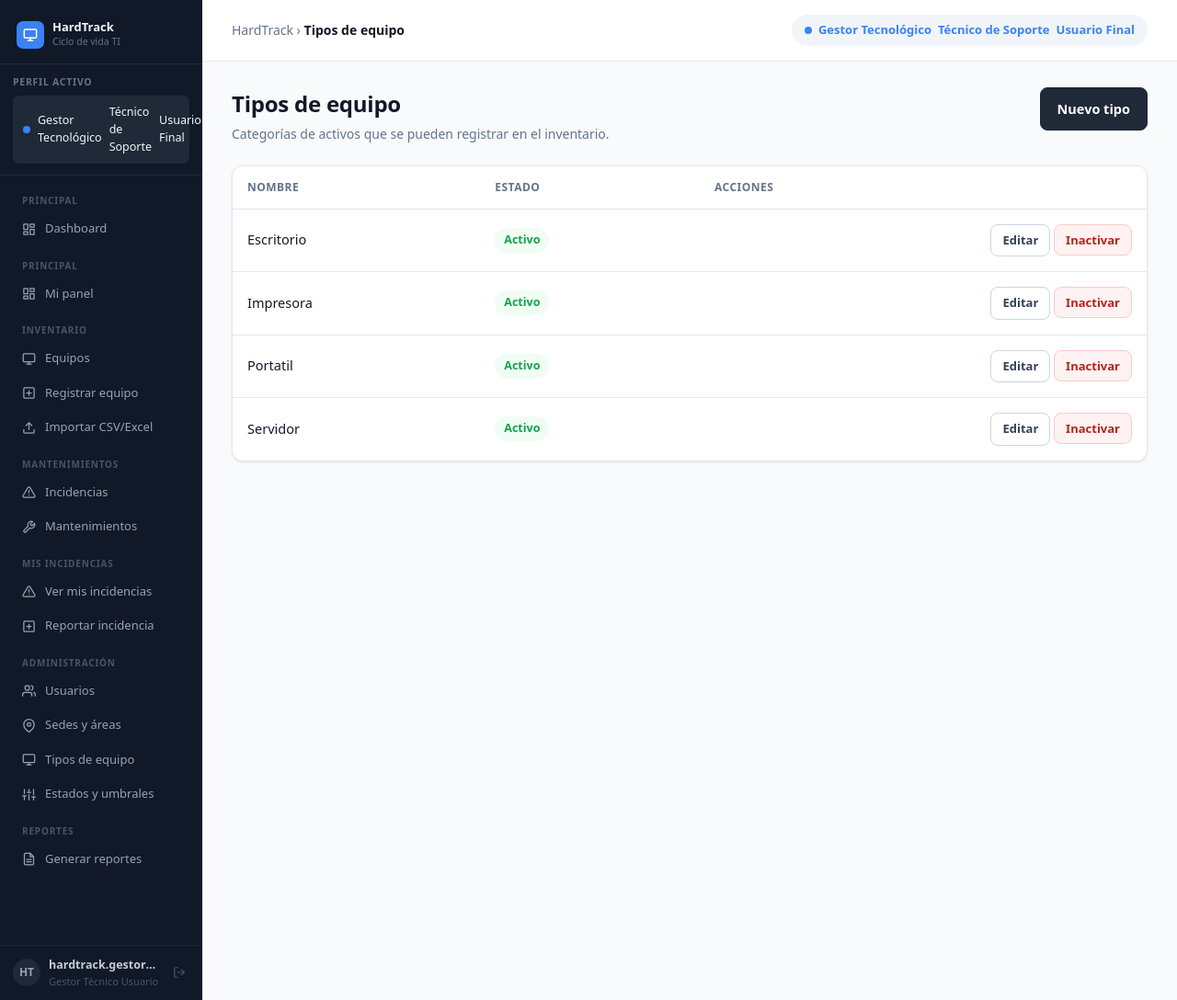
After one commit to SantiG02/gestion-hardware, a Spring Boot app: page /tipos-equipo in a window 1280 px wide. The commit adds this page. Shown: the whole page at 92% size. Run offline with Spring Boot 4, Linux system fonts and the light colour scheme; a user stored in the database is signed in; data comes from the database, SQL or seed files in the repository; some of the project's set-up classes (security, data sources, template engines, error pages and the like) are left out, and stand-ins take their place; some libraries are stand-ins or nearby versions.

Commit message:
Cambios solicitados por jurado en revisión final

```diff
--- a/src/main/java/co/edu/uan/gestionhardware/config/SecurityConfig.java
+++ b/src/main/java/co/edu/uan/gestionhardware/config/SecurityConfig.java
@@ -41,6 +41,7 @@ public class SecurityConfig {
                 .requestMatchers("/equipos/**").hasAnyRole("GESTOR", "TECNICO")
 
                 .requestMatchers("/sedes/**").hasRole("GESTOR")
+                .requestMatchers("/tipos-equipo/**").hasRole("GESTOR")
 
                 .requestMatchers("/incidencias/**").hasAnyRole("GESTOR", "TECNICO")
                 .requestMatchers("/mantenimientos/**").hasAnyRole("GESTOR", "TECNICO")
--- /dev/null
+++ b/src/main/java/co/edu/uan/gestionhardware/controller/TipoEquipoController.java
@@ -0,0 +1,103 @@
+package co.edu.uan.gestionhardware.controller;
+
+import co.edu.uan.gestionhardware.model.TipoEquipo;
+import co.edu.uan.gestionhardware.service.TipoEquipoService;
+import jakarta.validation.Valid;
+import org.springframework.stereotype.Controller;
+import org.springframework.ui.Model;
+import org.springframework.validation.BindingResult;
+import org.springframework.web.bind.annotation.*;
+import org.springframework.web.servlet.mvc.support.RedirectAttributes;
+
+@Controller
+@RequestMapping("/tipos-equipo")
+public class TipoEquipoController {
+
+    private final TipoEquipoService tipoService;
+
+    public TipoEquipoController(TipoEquipoService tipoService) {
+        this.tipoService = tipoService;
+    }
+
+    @GetMapping
+    public String listar(Model model) {
+        model.addAttribute("tipos", tipoService.listarTodos());
+        return "tipo-equipo/lista";
+    }
+
+    @GetMapping("/nuevo")
+    public String mostrarFormularioNuevo(Model model) {
+        model.addAttribute("tipo", new TipoEquipo());
+        return "tipo-equipo/formulario";
+    }
+
+    @GetMapping("/{id}/editar")
+    public String mostrarFormularioEditar(@PathVariable Long id,
+                                          Model model,
+                                          RedirectAttributes flash) {
+        return tipoService.buscarPorId(id)
+                .map(tipo -> {
+                    model.addAttribute("tipo", tipo);
+                    return "tipo-equipo/formulario";
+                })
+                .orElseGet(() -> {
+                    flash.addFlashAttribute("error", "El tipo de equipo no existe");
+                    return "redirect:/tipos-equipo";
+                });
+    }
+
+    @PostMapping("/guardar")
+    public String guardar(@Valid @ModelAttribute("tipo") TipoEquipo tipo,
+                          BindingResult result,
+                          RedirectAttributes flash) {
+
+        boolean esNuevo = (tipo.getId() == null);
+
+        if (!result.hasFieldErrors("nombre")
+                && tipoService.existeNombreEnOtro(tipo.getNombre().trim(), tipo.getId())) {
+            result.rejectValue("nombre", "nombre.duplicado",
+                    "Ya existe un tipo de equipo con ese nombre");
+        }
+
+        if (result.hasErrors()) {
+            return "tipo-equipo/formulario";
+        }
+
+        TipoEquipo destino = esNuevo ? tipo : tipoService.buscarPorId(tipo.getId()).orElse(null);
+        if (destino == null) {
+            flash.addFlashAttribute("error", "El tipo de equipo no existe");
+            return "redirect:/tipos-equipo";
+        }
+
+        destino.setNombre(tipo.getNombre().trim());
+        tipoService.guardar(destino);
+
+        flash.addFlashAttribute("exito",
+                esNuevo ? "Tipo de equipo registrado correctamente"
+                        : "Tipo de equipo actualizado correctamente");
+        return "redirect:/tipos-equipo";
+    }
+
+    @PostMapping("/{id}/desactivar")
+    public String desactivar(@PathVariable Long id, RedirectAttributes flash) {
+        long equipos = tipoService.contarEquiposActivos(id);
+
+        if (equipos > 0) {
+            flash.addFlashAttribute("error",
+                    "No se puede inactivar: hay " + equipos
+                    + " equipo(s) activo(s) de este tipo. Reasignelos primero.");
+            return "redirect:/tipos-equipo";
+        }
+
+        tipoService.desactivar(id);
+        flash.addFlashAttribute("exito", "Tipo de equipo inactivado correctamente");
+        return "redirect:/tipos-equipo";
+    }
+
+    @PostMapping("/{id}/activar")
+    public String activar(@PathVariable Long id, RedirectAttributes flash) {
+        tipoService.activar(id);
+        flash.addFlashAttribute("exito", "Tipo de equipo activado correctamente");
+        return "redirect:/tipos-equipo";
+    }
+}
--- a/src/main/java/co/edu/uan/gestionhardware/repository/EquipoRepository.java
+++ b/src/main/java/co/edu/uan/gestionhardware/repository/EquipoRepository.java
@@ -32,6 +32,8 @@ public interface EquipoRepository extends JpaRepository<Equipo, Long> {
 
     long countByAreaIdAndActivoTrue(Long areaId);
 
+        long countByTipoEquipoIdAndActivoTrue(Long tipoId);
+
     boolean existsByCodigoInterno(String codigoInterno);
 
     boolean existsBySerial(String serial);
--- a/src/main/java/co/edu/uan/gestionhardware/service/EquipoService.java
+++ b/src/main/java/co/edu/uan/gestionhardware/service/EquipoService.java
@@ -60,7 +60,7 @@ public class EquipoService {
     }
 
     public List<TipoEquipo> listarTipos() {
-        return tipoEquipoRepository.findAll();
+        return tipoEquipoRepository.findByActivoTrueOrderByNombreAsc();
     }
 
     public List<EstadoEquipo> listarEstados() {
--- a/src/main/java/co/edu/uan/gestionhardware/service/ImportacionService.java
+++ b/src/main/java/co/edu/uan/gestionhardware/service/ImportacionService.java
@@ -155,7 +155,7 @@ public class ImportacionService {
         }
 
         Map<String, TipoEquipo> tiposPorNombre = new HashMap<>();
-        for (TipoEquipo t : tipoEquipoRepository.findAll()) {
+        for (TipoEquipo t : tipoEquipoRepository.findByActivoTrueOrderByNombreAsc()) {
             tiposPorNombre.put(t.getNombre().trim().toLowerCase(), t);
         }
 
--- a/src/main/resources/templates/fragmentos/layout.html
+++ b/src/main/resources/templates/fragmentos/layout.html
@@ -212,6 +212,17 @@
                 Sedes y áreas
             </a>
 
+            <a th:href="@{/tipos-equipo}" class="sidebar__item">
+                <svg width="15" height="15" viewBox="0 0 24 24" fill="none"
+                     stroke="currentColor" stroke-width="2" stroke-linecap="round"
+                     stroke-linejoin="round" aria-hidden="true">
+                    <rect x="2" y="3" width="20" height="14" rx="2" ry="2" />
+                    <line x1="8" y1="21" x2="16" y2="21" />
+                    <line x1="12" y1="17" x2="12" y2="21" />
+                </svg>
+                Tipos de equipo
+            </a>
+
                         <a th:href="@{/configuracion}" class="sidebar__item">
                 <svg width="15" height="15" viewBox="0 0 24 24" fill="none"
                      stroke="currentColor" stroke-width="2" stroke-linecap="round"
--- /dev/null
+++ b/src/main/resources/templates/tipo-equipo/lista.html
@@ -0,0 +1,84 @@
+<!DOCTYPE html>
+<html xmlns:th="http://www.thymeleaf.org" lang="es">
+<head th:replace="~{fragmentos/layout :: cabecera}"></head>
+<body>
+
+<div class="disposicion">
+
+    <div th:replace="~{fragmentos/layout :: sidebar}"></div>
+
+    <div class="contenido">
+
+        <div th:replace="~{fragmentos/layout :: barrasuperior('Tipos de equipo')}"></div>
+
+        <main class="contenido__cuerpo">
+
+            <div class="encabezado">
+                <div>
+                    <h1 class="encabezado__titulo">Tipos de equipo</h1>
+                    <p class="encabezado__intro">Categorías de activos que se pueden registrar en el inventario.</p>
+                </div>
+                <a th:href="@{/tipos-equipo/nuevo}" class="boton">Nuevo tipo</a>
+            </div>
+
+            <div th:if="${exito}" class="aviso aviso--exito" th:text="${exito}"></div>
+            <div th:if="${error}" class="aviso aviso--error" th:text="${error}"></div>
+
+            <div th:if="${#lists.isEmpty(tipos)}" class="aviso aviso--info">
+                No hay tipos de equipo registrados todavía.
+            </div>
+
+            <div th:unless="${#lists.isEmpty(tipos)}" class="panel panel--tabla">
+                <table class="tabla">
+                    <thead>
+                    <tr>
+                        <th>Nombre</th>
+                        <th>Estado</th>
+                        <th class="tabla__acciones">Acciones</th>
+                    </tr>
+                    </thead>
+                    <tbody>
+                    <tr th:each="tipo : ${tipos}">
+
+                        <td th:text="${tipo.nombre}">-</td>
+
+                        <td>
+                            <span class="insignia"
+                                  th:classappend="${tipo.activo} ? 'insignia--estable' : 'insignia--neutra'"
+                                  th:text="${tipo.activo} ? 'Activo' : 'Inactivo'">-</span>
+                        </td>
+
+                        <td class="tabla__acciones">
+                            <a th:href="@{/tipos-equipo/{id}/editar(id=${tipo.id})}"
+                               class="boton boton--secundario boton--pequeno">Editar</a>
+
+                            <form th:if="${tipo.activo}"
+                                  th:action="@{/tipos-equipo/{id}/desactivar(id=${tipo.id})}"
+                                  method="post" style="display:inline"
+                                  onsubmit="return confirm('¿Inactivar este tipo?');">
+                                <button type="submit"
+                                        class="boton boton--peligro boton--pequeno">Inactivar</button>
+                            </form>
+
+                            <form th:unless="${tipo.activo}"
+                                  th:action="@{/tipos-equipo/{id}/activar(id=${tipo.id})}"
+                                  method="post" style="display:inline"
+                                  onsubmit="return confirm('¿Activar este tipo?');">
+                                <button type="submit"
+                                        class="boton boton--exito boton--pequeno">Activar</button>
+                            </form>
+                        </td>
+
+                    </tr>
+                    </tbody>
+                </table>
+            </div>
+
+        </main>
+
+    </div>
+
+</div>
+
+</body>
+</html>
```
Also changed, not shown: src/main/java/co/edu/uan/gestionhardware/model/TipoEquipo.java (+23 -0 lines), src/main/java/co/edu/uan/gestionhardware/repository/TipoEquipoRepository.java (+10 -0 lines), src/main/java/co/edu/uan/gestionhardware/service/TipoEquipoService.java (added, +71 -0 lines), src/main/resources/templates/tipo-equipo/formulario.html (added, +61 -0 lines).
